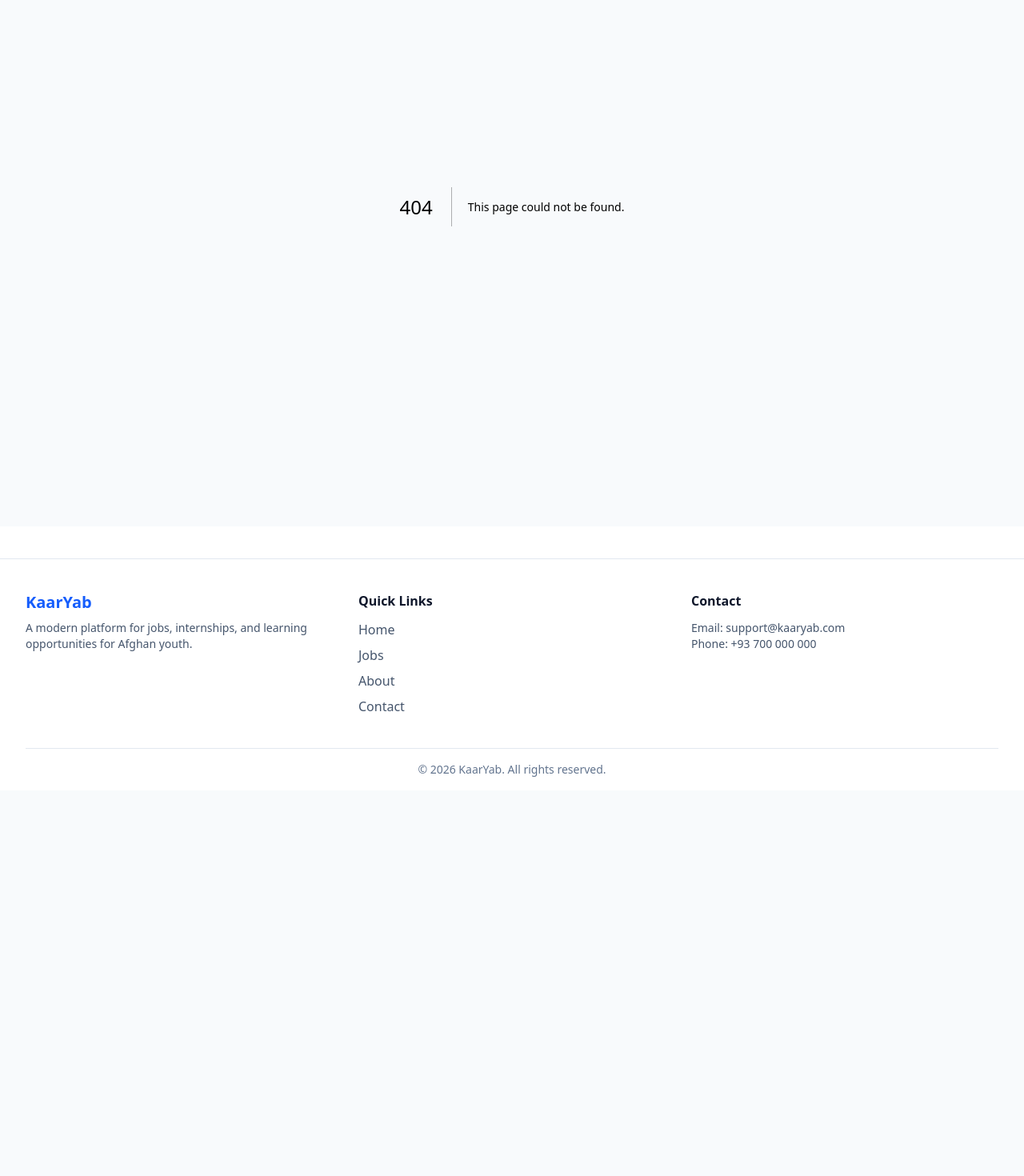
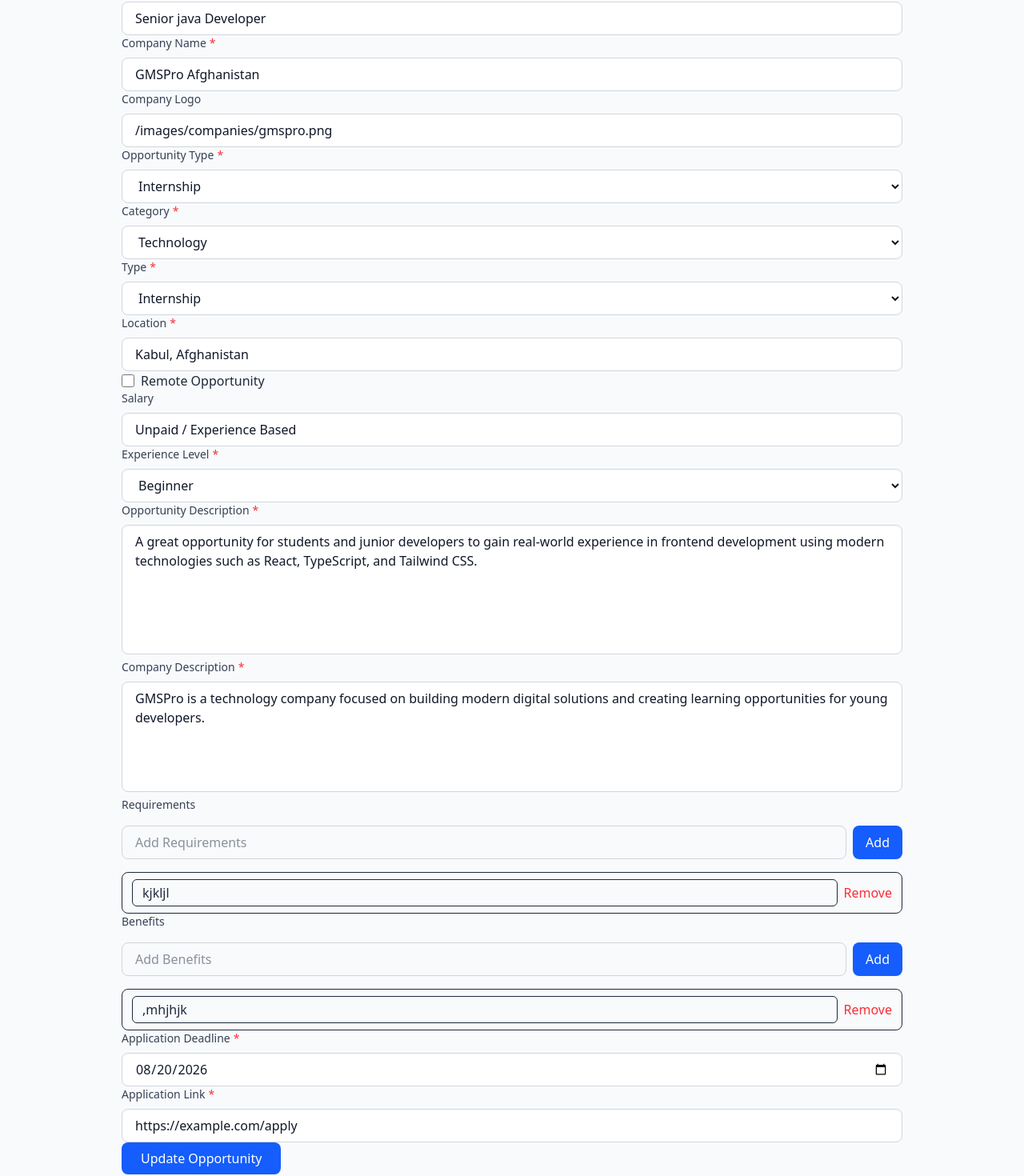
Before and after one commit to zahra-moneeb/kaaryab-afghanistan, a Next.js app: page /opportunities/1/edit in a window 1280 px wide. Before the commit this address had no page. Shown: the part 207-1677 px from the top of the page at 80% size. Before the commit the page ends 1195 px from the top, so only its background shows below. Built offline with nearby package versions, Linux system fonts and the light colour scheme.

Commit message:
edit button add

```diff
--- /dev/null
+++ b/src/app/api/opportunities/[id]/route.ts
@@ -0,0 +1,95 @@
+import { NextResponse } from "next/server";
+import fs from "fs";
+import path from "path";
+import { Opportunity } from "@/types/opportunity";
+
+
+const filePath = path.join(
+  process.cwd(),
+  "src/data/opportunities.json"
+);
+
+export async function PUT(
+  request: Request,
+  { params }: { params: Promise<{ id: string }> }
+) {
+
+  try {
+
+    const { id } = await params;
+
+
+    const updatedData = await request.json();
+
+
+    const fileData = fs.readFileSync(
+      filePath,
+      "utf-8"
+    );
+
+
+    const opportunities: Opportunity[] =
+      JSON.parse(fileData);
+
+
+
+    const index = opportunities.findIndex(
+      (item) => item.id === Number(id)
+    );
+
+
+
+    if (index === -1) {
+
+      return NextResponse.json(
+        {
+          message: "Opportunity not found"
+        },
+        {
+          status: 404
+        }
+      );
+
+    }
+
+
+
+    opportunities[index] = {
+      ...opportunities[index],
+      ...updatedData,
+    };
+
+
+
+    fs.writeFileSync(
+      filePath,
+      JSON.stringify(
+        opportunities,
+        null,
+        2
+      )
+    );
+
+
+
+    return NextResponse.json(
+      opportunities[index]
+    );
+
+
+  } catch(error) {
+
+
+    return NextResponse.json(
+      {
+        message: "Failed to update opportunity"
+      },
+      {
+        status:500
+      }
+    );
+
+
+  }
+
+}
--- /dev/null
+++ b/src/app/opportunities/[id]/edit/page.tsx
@@ -0,0 +1,58 @@
+import OpportunityForm from "@/components/opportunities/OpportunityForm";
+import { Opportunity } from "@/types/opportunity";
+
+async function getOpportunity(id: string) {
+  const res = await fetch(
+    "http://localhost:3000/api/opportunities",
+    {
+      cache: "no-store",
+    }
+  );
+
+  const data: Opportunity[] = await res.json();
+
+  return data.find(
+    (item) => item.id === Number(id)
+  );
+}
+
+export default async function EditOpportunityPage({
+  params,
+}: {
+  params: Promise<{ id: string }>;
+}) {
+
+  const { id } = await params;
+
+  const opportunity =
+    await getOpportunity(id);
+
+  if (!opportunity) {
+
+    return (
+      <h1 className="text-center py-20 text-3xl font-bold">
+        Opportunity Not Found
+      </h1>
+    );
+
+  }
+
+  return (
+
+    <main className="mx-auto max-w-5xl px-6 py-12">
+
+      <h1 className="mb-8 text-3xl font-bold">
+
+        Edit Opportunity
+
+      </h1>
+
+      <OpportunityForm
+        initialData={opportunity}
+      />
+
+    </main>
+
+  );
+
+}
--- a/src/components/opportunities/OpportunityForm.tsx
+++ b/src/components/opportunities/OpportunityForm.tsx
@@ -1,7 +1,10 @@
 "use client";
 
 import { useForm } from "react-hook-form";
+
 import { zodResolver } from "@hookform/resolvers/zod";
+import { Opportunity } from "@/types/opportunity";
+import { useRouter } from "next/navigation";
 
 import {
   opportunitySchema,
@@ -13,27 +16,100 @@ import FormTextarea from "@/components/ui/FormTextarea";
 import FormSelect from "@/components/ui/FormSelect";
 import DynamicListField from "@/components/ui/DynamicListField";
 
-export default function OpportunityForm() {
+
+
+type OpportunityFormProps = {
+  initialData?: Opportunity;
+};
+
+export default function OpportunityForm({initialData}:
+  OpportunityFormProps) {
 
   const {
     register,
     handleSubmit,
     control,
-    formState: { errors },
+    formState: { errors ,  isSubmitting, },
   } = useForm<OpportunityFormData>({
     resolver: zodResolver(opportunitySchema),
+    defaultValues: {
+
+      title: initialData?.title ?? "",
+
+      company: initialData?.company ?? "",
+
+      logo: initialData?.logo ?? "",
+
+      opportunityType:
+        initialData?.opportunityType ?? "",
+
+      category:
+        initialData?.category ?? "",
+
+      type:
+        initialData?.type ?? "",
+
+      location:
+        initialData?.location ?? "",
+
+      isRemote:
+        initialData?.isRemote ?? false,
+
+      salary:
+        initialData?.salary ?? "",
+
+      experience:
+        initialData?.experience ?? "",
+
+      description:
+        initialData?.description ?? "",
+
+      companyDescription:
+        initialData?.companyDescription ?? "",
+
+      deadline:
+        initialData?.deadline ?? "",
+
+      applyLink:
+        initialData?.applyLink ?? "",
+
+      requirements:
+        initialData?.requirements ?? [],
+
+      benefits:
+        initialData?.benefits ?? [],
+
+    }
   });
 
+const router = useRouter();
 
-  //form submit
 const onSubmit = async (
   data: OpportunityFormData
 ) => {
- console.log("Submit clicked");
-  console.log(data);
+
   try {
 
-    const response = await fetch(
+    let response;
+
+    if (initialData) {
+
+      response = await fetch(
+        `/api/opportunities/${initialData.id}`,
+        {
+          method: "PUT",
+
+          headers: {
+            "Content-Type": "application/json",
+          },
+
+          body: JSON.stringify(data),
+        }
+      );
+
+    } else {
+
+      response = await fetch(
         "/api/opportunities",
         {
           method: "POST",
@@ -46,23 +122,36 @@ const onSubmit = async (
         }
       );
 
-
-    if (!response.ok) {
-      throw new Error(
-        "Failed to create opportunity"
-      );
     }
 
 
-    const newOpportunity =
+    if (!response.ok) {
+
+      throw new Error(
+        initialData
+          ? "Failed to update opportunity"
+          : "Failed to create opportunity"
+      );
+
+    }
+
+
+    const savedOpportunity =
       await response.json();
+
+    router.push(
+  `/opportunities/${savedOpportunity.id}`
+);
+
+router.refresh();
 
 
     console.log(
-      "Created:",
-      newOpportunity
+      initialData
+        ? "Updated:"
+        : "Created:",
+      savedOpportunity
     );
-
 
   } catch (error) {
 
@@ -76,8 +165,7 @@ const onSubmit = async (
 
 
   <form
-    // onSubmit={handleSubmit(onSubmit)}
-    // className="space-y-6"
+
 
    onSubmit={handleSubmit(
     onSubmit,
@@ -361,21 +449,32 @@ const onSubmit = async (
 
  <button
   type="submit"
+  disabled={isSubmitting}
   className="
     rounded-lg
     bg-blue-600
     px-6
     py-2
     text-white
+    disabled:cursor-not-allowed
+    disabled:opacity-50
   "
 >
-      Submit
+  {
+    isSubmitting
+      ? initialData
+        ? "Updating..."
+        : "Creating..."
+      : initialData
+        ? "Update Opportunity"
+        : "Create Opportunity"
+  }
 </button>
 
 
   </form>
 
 
+ );
 
-  );
 }
--- a/src/components/opportunity-details/DetailHero.tsx
+++ b/src/components/opportunity-details/DetailHero.tsx
@@ -1,3 +1,4 @@
+
 import {
   MapPin,
   CalendarDays,
@@ -5,6 +6,8 @@ import {
   Wifi,
   ArrowLeft,
   ArrowUpRight,
+   Pencil,
+  Trash2,
 } from "lucide-react";
 import Link from "next/link";
 
@@ -66,16 +69,102 @@ export default function DetailHero({ opportunity }: DetailHeroProps) {
           </div>
 
           {/* Primary action */}
+{/* Actions */}
+<div className="flex flex-wrap items-center gap-3">
+
     <Link
       href="#apply"
-            className="group inline-flex w-fit shrink-0 items-center gap-2 rounded-xl bg-gradient-to-r from-indigo-600 to-violet-600 px-6 py-3 font-semibold text-white shadow-md transition-all duration-200 hover:-translate-y-0.5 hover:shadow-lg hover:from-indigo-500 hover:to-violet-500 active:scale-98 dark:from-violet-500 dark:to-purple-500 dark:hover:from-violet-400 dark:hover:to-purple-400"
+      className="
+        group
+        inline-flex
+        items-center
+        gap-2
+        rounded-xl
+        bg-gradient-to-r
+        from-indigo-600
+        to-violet-600
+        px-6
+        py-3
+        font-semibold
+        text-white
+        shadow-md
+        transition-all
+        duration-200
+        hover:-translate-y-0.5
+        hover:shadow-lg
+      "
     >
       Apply Now
+
       <ArrowUpRight
         size={18}
-              className="transition-transform duration-200 group-hover:translate-x-0.5 group-hover:-translate-y-0.5"
+        className="
+          transition-transform
+          duration-200
+          group-hover:translate-x-0.5
+          group-hover:-translate-y-0.5
+        "
       />
     </Link>
+
+
+    <Link
+      href={`/opportunities/${opportunity.id}/edit`}
+      className="
+        inline-flex
+        items-center
+        gap-2
+        rounded-xl
+        border
+        border-indigo-300
+        bg-white
+        px-5
+        py-3
+        font-medium
+        text-indigo-700
+        transition-all
+        hover:bg-indigo-50
+        dark:border-white/10
+        dark:bg-white/10
+        dark:text-white
+        dark:hover:bg-white/20
+      "
+    >
+      <Pencil size={18} />
+
+      Edit
+    </Link>
+
+
+    <button
+      type="button"
+      className="
+        inline-flex
+        items-center
+        gap-2
+        rounded-xl
+        border
+        border-red-300
+        bg-white
+        px-5
+        py-3
+        font-medium
+        text-red-600
+        transition-all
+        hover:bg-red-50
+        dark:border-red-500/30
+        dark:bg-white/10
+        dark:text-red-400
+        dark:hover:bg-red-500/10
+      "
+
+    >
+      <Trash2 size={18} />
+
+      Delete
+    </button>
+
+  </div>
         </div>
 
         {/* Info row — glass chips */}
--- a/src/data/opportunities.json
+++ b/src/data/opportunities.json
@@ -1,7 +1,7 @@
 [
   {
     "id": 1,
-    "title": "Frontend Developer Internship",
+    "title": "Senior java Developer",
     "company": "GMSPro Afghanistan",
     "logo": "/images/companies/gmspro.png",
     "opportunityType": "Internship",
@@ -13,16 +13,14 @@
     "experience": "Beginner",
     "description": "A great opportunity for students and junior developers to gain real-world experience in frontend development using modern technologies such as React, TypeScript, and Tailwind CSS.",
     "requirements": [
-      "Basic knowledge of HTML, CSS, and JavaScript",
-      "Understanding of React fundamentals",
-      "Basic TypeScript knowledge",
-      "Willingness to learn and work in a team"
+      {
+        "value": "kjkljl"
+      }
     ],
     "benefits": [
-      "Professional work experience",
-      "Certificate of completion",
-      "Opportunity to improve technical skills",
-      "Real-world project experience"
+      {
+        "value": ",mhjhjk"
+      }
     ],
     "companyDescription": "GMSPro is a technology company focused on building modern digital solutions and creating learning opportunities for young developers.",
     "deadline": "2026-08-20",
@@ -32,7 +30,7 @@
   },
   {
     "id": 2,
-    "title": "Python Programming Scholarship",
+    "title": "تشرش Programming Scholarship",
     "company": "Afghan Tech Academy",
     "logo": "/images/companies/academy.png",
     "opportunityType": "Scholarship",
@@ -44,15 +42,14 @@
     "experience": "Beginner",
     "description": "A scholarship program designed for Afghan students who want to learn Python programming and improve their software development skills through structured online education.",
     "requirements": [
-      "Basic computer skills",
-      "Interest in programming",
-      "Commitment to complete the course"
+      {
+        "value": "تناتانتان"
+      }
     ],
     "benefits": [
-      "Free learning materials",
-      "Programming certificate",
-      "Mentorship support",
-      "Online flexible learning"
+      {
+        "value": "نتان"
+      }
     ],
     "companyDescription": "Afghan Tech Academy provides online educational programs to help young people develop digital skills and prepare for technology careers.",
     "deadline": "2026-09-10",
@@ -141,5 +138,83 @@
         "value": "ینتبا"
       }
     ]
+  },
+  {
+    "id": 6,
+    "postedAt": "2026-07-23",
+    "featured": false,
+    "title": "ccr",
+    "company": "تای",
+    "opportunityType": "Job",
+    "category": "Design",
+    "type": "Internship",
+    "location": "Herat",
+    "salary": "20000",
+    "experience": "Advanced",
+    "description": "djkdkjl djlkdjf dkjfd sljdl",
+    "deadline": "2026-07-31",
+    "applyLink": "http://localhost:3000/add-opportunity",
+    "requirements": [
+      {
+        "value": "dkjd sjkdls ljs"
+      }
+    ],
+    "benefits": [
+      {
+        "value": "ینتبا"
+      }
+    ]
+  },
+  {
+    "id": 7,
+    "postedAt": "2026-07-23",
+    "featured": false,
+    "title": "ccr",
+    "company": "تای",
+    "opportunityType": "Job",
+    "category": "Design",
+    "type": "Internship",
+    "location": "Herat",
+    "salary": "20000",
+    "experience": "Advanced",
+    "description": "djkdkjl djlkdjf dkjfd sljdl",
+    "deadline": "2026-07-31",
+    "applyLink": "http://localhost:3000/add-opportunity",
+    "requirements": [
+      {
+        "value": "dkjd sjkdls ljs"
+      }
+    ],
+    "benefits": [
+      {
+        "value": "ینتبا"
+      }
+    ]
+  },
+  {
+    "id": 8,
+    "postedAt": "2026-07-24",
+    "featured": false,
+    "title": "jdklfjkd",
+    "company": "تای",
+    "opportunityType": "Internship",
+    "category": "Design",
+    "type": "Job",
+    "location": "Herat",
+    "salary": "20000",
+    "experience": "Intermediate",
+    "description": "ddfdf dfdf dfd fdfdf",
+    "deadline": "2026-07-31",
+    "applyLink": "https://example.com/apply",
+    "requirements": [
+      {
+        "value": "dfdfd df"
+      }
+    ],
+    "benefits": [
+      {
+        "value": "dfdfdf"
+      }
+    ]
   }
 ]
```
Lines whose indentation alone changed are shown as unchanged.
